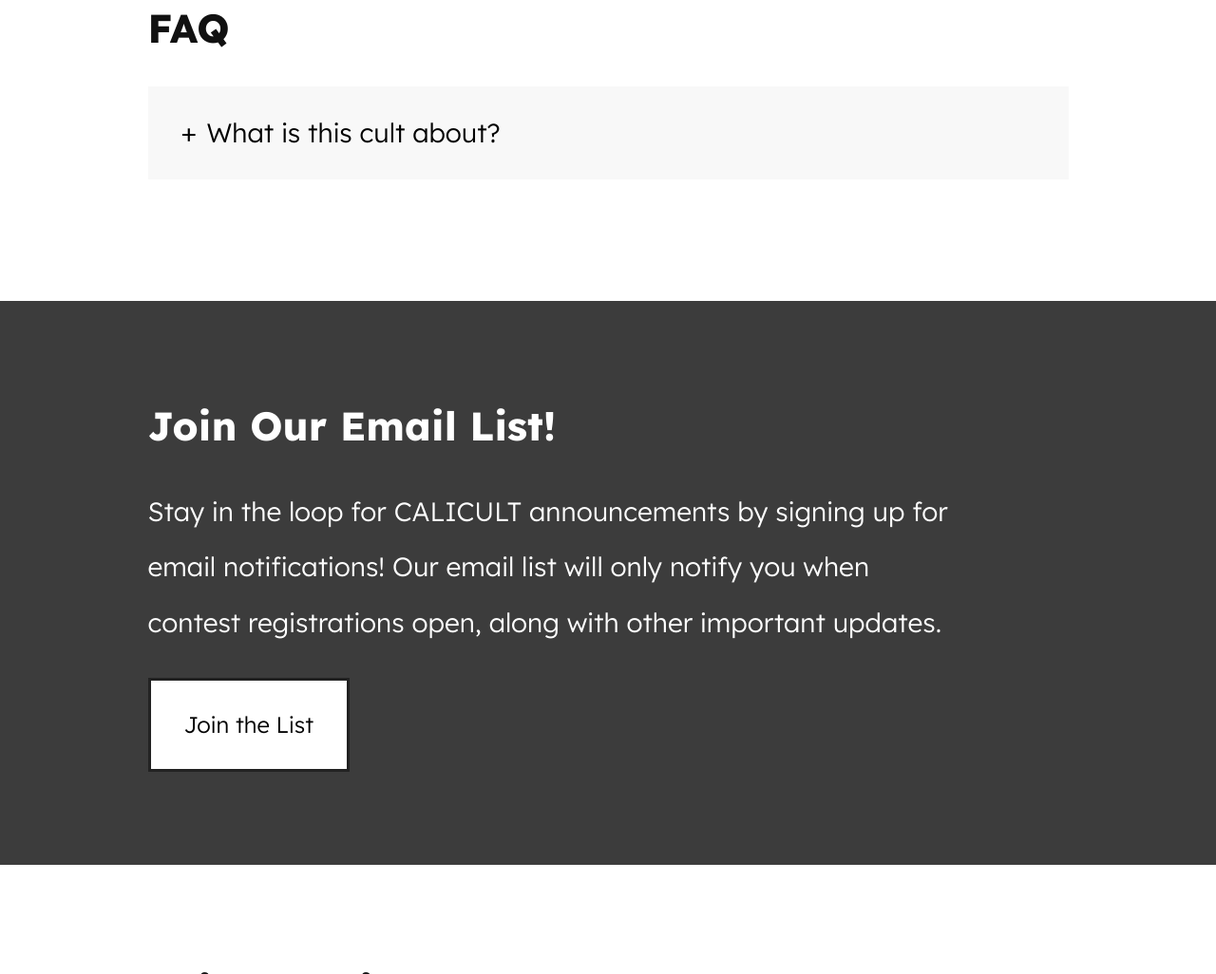
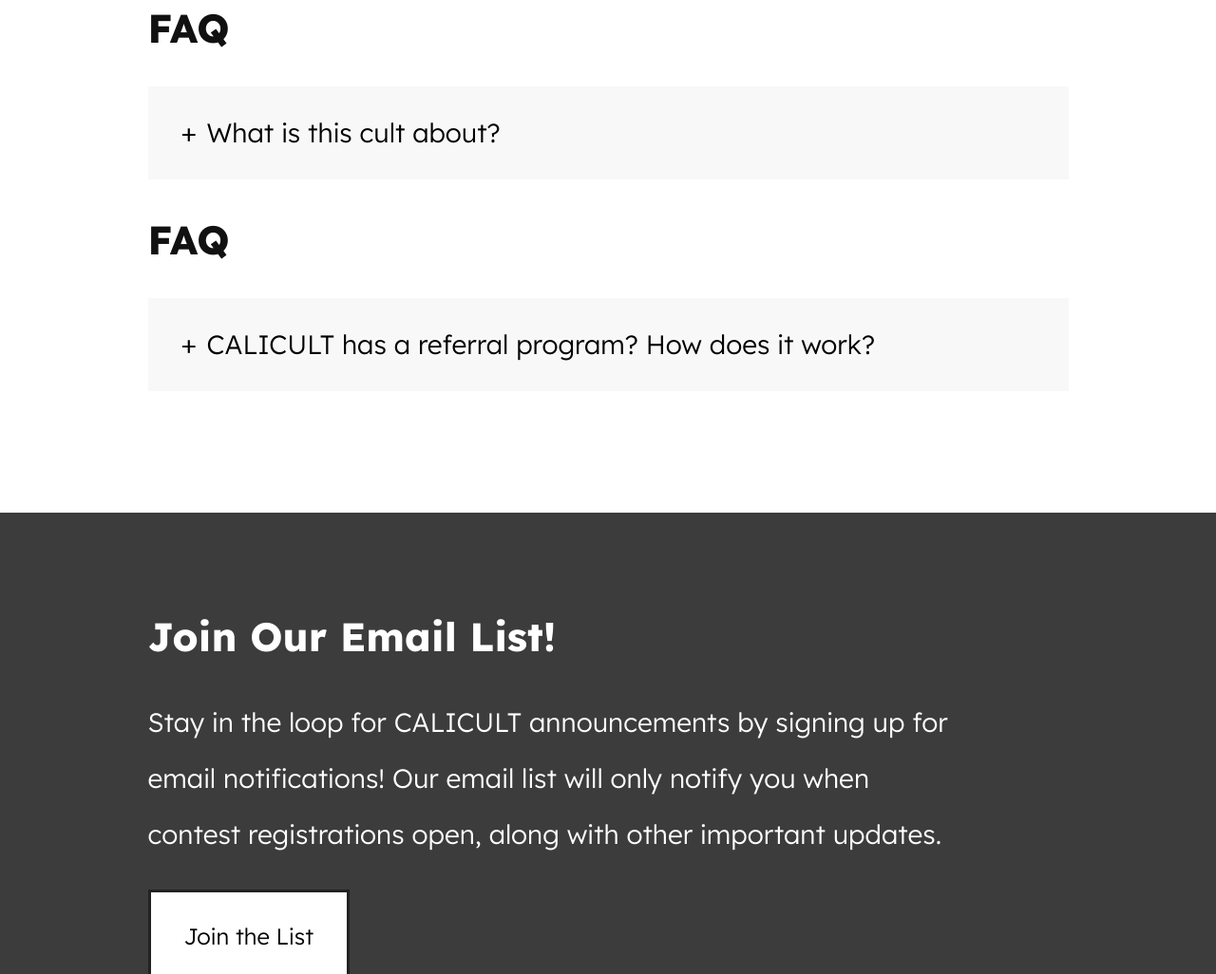
Before and after one commit to CCLTDD/CALICULT-website, a plain HTML site: page index.html in a window 1280 px wide. Shown: the part 4742-5768 px from the top of the page at 95% size. Drawn offline with Linux system fonts and the light colour scheme.

Commit message:
REFERRAL PROGRAM

```diff
--- a/index.html
+++ b/index.html
@@ -97,6 +97,15 @@
                 </div>
 
             </div>
+            <div class="content">
+                <h1>FAQ</h1>
+                <button class="accordion">CALICULT has a referral program? How does it work?</button>
+                <div class="panel">
+                    <p>CALICULT gives out a role on the discord for getting 100 new people to join our discrd.</p>
+                </div>
+
+            </div>
+
             <div class="buffer medium"></div>
         </section>
         <!-- <section class= "transition">
```
